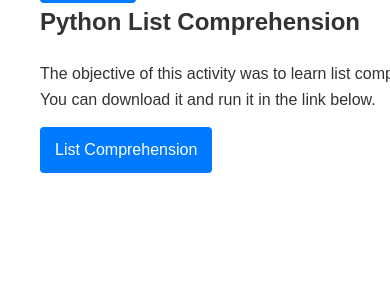
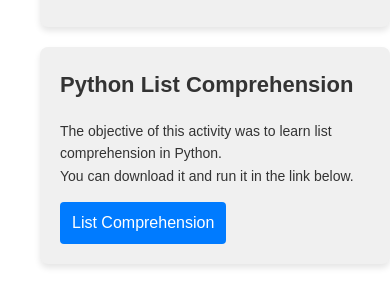
Before and after one commit to jaimeland/Portfolio, a PHP site: page /Projects.html in a window 390 px wide; the page is wider, and only the part inside the window is pictured. Shown: the part 1941-2245 px from the top of that part. Before the commit the page ends 2114 px from the top of that part, so only its background shows below. Run offline with PHP 8.4, Linux system fonts and the light colour scheme.

Commit message:
projects

```diff
--- a/styles.css
+++ b/styles.css
@@ -182,7 +182,7 @@ a {
     color: #333;
 } */
 
-.project-item p {
+/* .project-item p {
     font-size: 16px;
     line-height: 1.6;
     margin: 15px 0;
@@ -214,7 +214,7 @@ iframe:hover {
 }
 
 /* Responsive Design */
-@media (max-width: 768px) {
+/* @media (max-width: 768px) {
     .project-list {
         flex-direction: column;
     }
@@ -222,7 +222,82 @@ iframe:hover {
     .project-item {
         width: 100%;
     }
+} */ */
+
+
+
+.projects h1 {
+    font-size: 36px;
+    color: #444;
+    margin-bottom: 30px;
 }
+
+.project-list {
+    display: flex;
+    flex-wrap: wrap;
+    justify-content: center;
+    gap: 20px;
+}
+
+.project-item {
+    background-color: #f0f0f0;
+    padding: 20px;
+    border-radius: 8px;
+    box-shadow: 0 4px 6px rgba(0, 0, 0, 0.1);
+    width: calc(50% - 20px); /* This makes the item take 50% of the row with a gap */
+    text-align: left;
+}
+
+.project-item h2 {
+    font-size: 22px;
+    color: #333;
+}
+
+.project-item p {
+    font-size: 14px;
+    line-height: 1.6;
+    margin: 15px 0;
+}
+
+.project-item a {
+    display: inline-block;
+    padding: 8px 12px;
+    background-color: #007BFF;
+    color: white;
+    text-decoration: none;
+    border-radius: 4px;
+    transition: background-color 0.3s ease;
+}
+
+.project-item a:hover {
+    background-color: #0056b3;
+}
+
+iframe {
+    margin-top: 15px;
+    border-radius: 8px;
+    border: 2px solid #ddd;
+    width: 100%;
+    height: 300px;
+    transition: transform 0.3s ease;
+}
+
+iframe:hover {
+    transform: scale(1.02);
+}
+
+/* Responsive Design */
+@media (max-width: 768px) {
+    .project-list {
+        flex-direction: column;
+    }
+
+    .project-item {
+        width: 100%; /* Full width on smaller screens */
+    }
+}
+
+
 
 /* Software */
 
```
